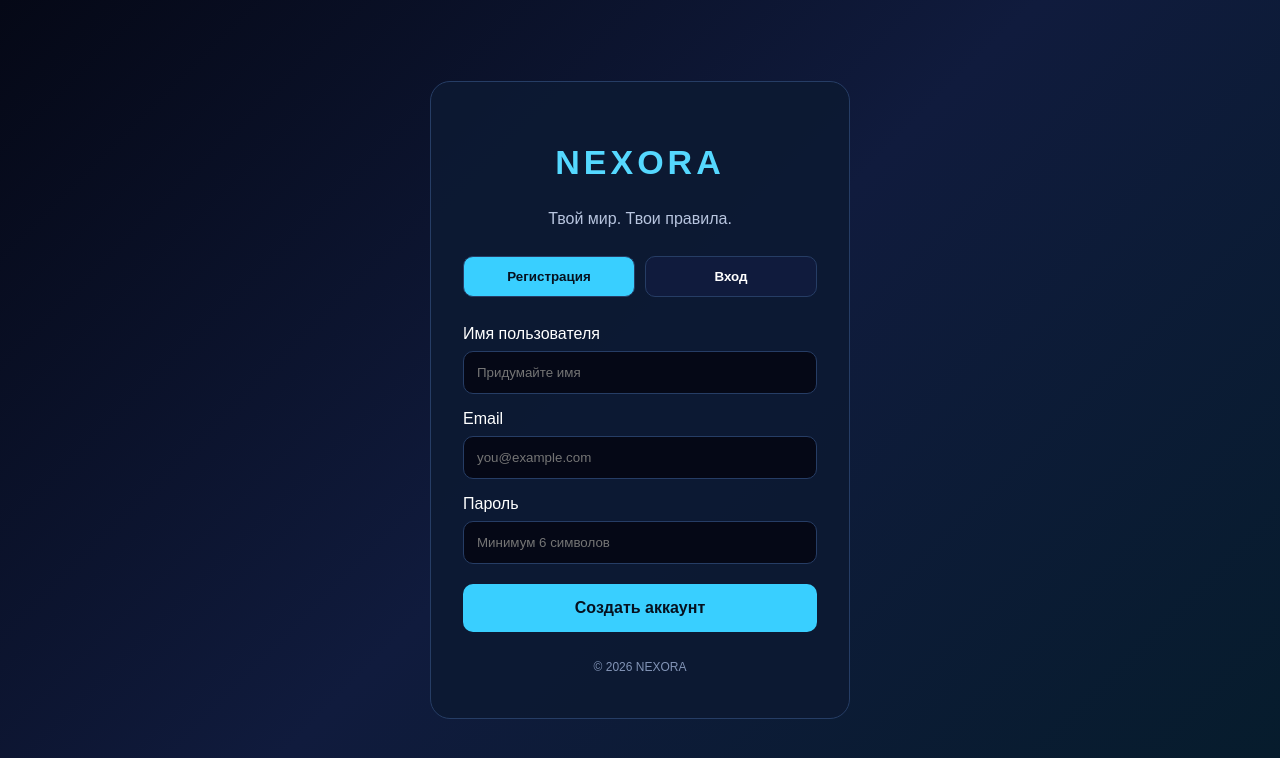
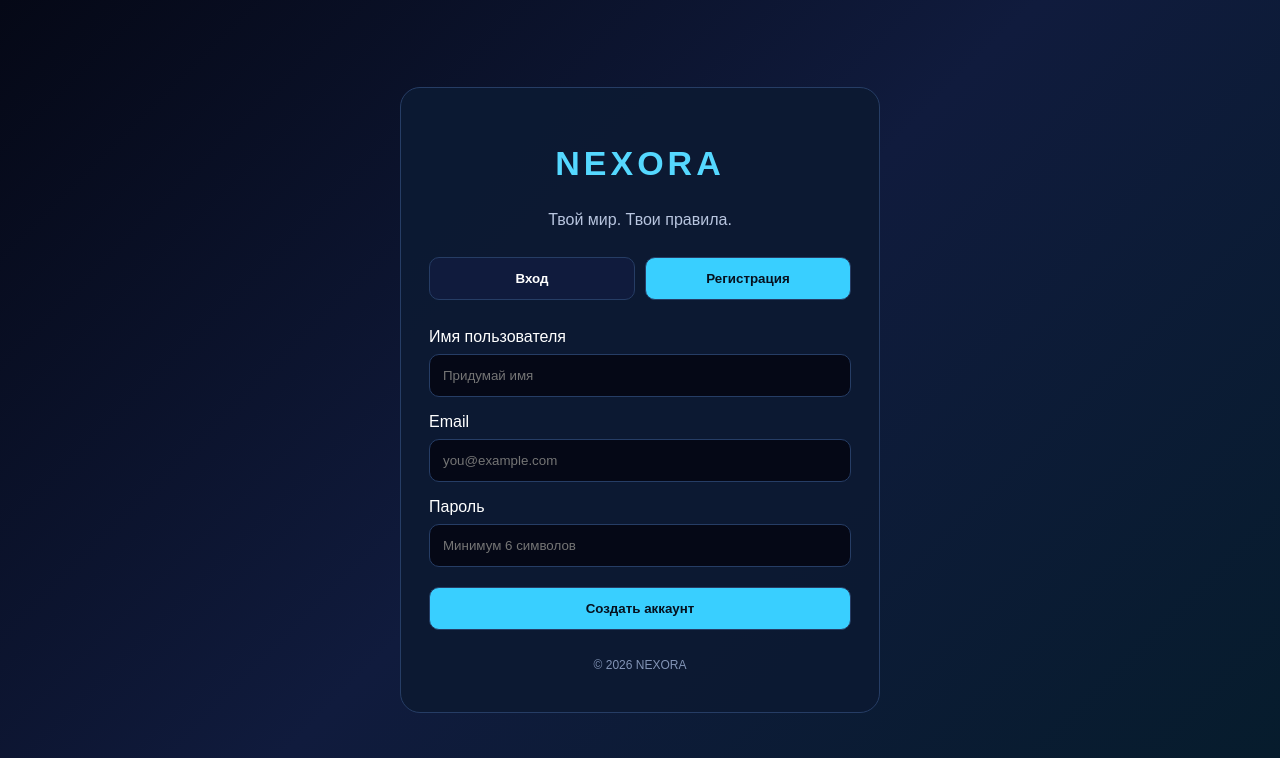
Before and after one commit to alikemalmuradov101-boop/NEXORA, a Next.js app: page / in a window 1280 px wide. Both pictures are taken after a click on the button "Регистрация". Shown: the top 758 px of the page. Built offline with nearby package versions, Linux system fonts and the light colour scheme; no server answers.

Commit message:
Update authentication logic and UI components
Refactor authentication handling and improve user experience.

```diff
--- a/app/page.tsx
+++ b/app/page.tsx
@@ -1,15 +1,54 @@
+
 "use client";
 
-import { useState } from "react";
+import { useEffect, useState } from "react";
+import type { User } from "@supabase/supabase-js";
 import { supabase } from "../lib/supabase";
 
+const inputStyle: React.CSSProperties = {
+  width: "100%",
+  boxSizing: "border-box",
+  padding: "13px",
+  marginTop: "8px",
+  borderRadius: "10px",
+  border: "1px solid #263d65",
+  background: "#050816",
+  color: "white",
+};
+
+const buttonStyle: React.CSSProperties = {
+  padding: "13px",
+  border: "1px solid #263d65",
+  borderRadius: "10px",
+  background: "#39cfff",
+  color: "#06111f",
+  fontWeight: "bold",
+  cursor: "pointer",
+};
+
 export default function Home() {
-  const [mode, setMode] = useState<"login" | "register">("register");
+  const [user, setUser] = useState<User | null>(null);
+  const [mode, setMode] = useState<"login" | "register">("login");
   const [email, setEmail] = useState("");
   const [password, setPassword] = useState("");
   const [username, setUsername] = useState("");
   const [message, setMessage] = useState("");
-  const [loading, setLoading] = useState(false);
+  const [loading, setLoading] = useState(true);
+
+  useEffect(() => {
+    supabase.auth.getUser().then(({ data }) => {
+      setUser(data.user);
+      setLoading(false);
+    });
+
+    const {
+      data: { subscription },
+    } = supabase.auth.onAuthStateChange((_event, session) => {
+      setUser(session?.user ?? null);
+    });
+
+    return () => subscription.unsubscribe();
+  }, []);
 
   async function handleAuth(e: React.FormEvent<HTMLFormElement>) {
     e.preventDefault();
@@ -29,63 +68,182 @@ export default function Home() {
 
         if (error) throw error;
 
-        if (data.user) {
         setMessage(
           data.session
-              ? "Аккаунт создан! Вы вошли в NEXORA."
-              : "Аккаунт создан! Проверьте почту и подтвердите Email."
+            ? "Аккаунт создан! Добро пожаловать в NEXORA."
+            : "Аккаунт создан. Проверь почту и подтверди Email."
         );
-        }
       } else {
-        const { data, error } =
-          await supabase.auth.signInWithPassword({
+        const { error } = await supabase.auth.signInWithPassword({
           email,
           password,
         });
 
         if (error) throw error;
 
-        if (data.user) {
-          setMessage("Вы успешно вошли в NEXORA!");
-        }
+        setMessage("Вход выполнен!");
       }
     } catch (error) {
       setMessage(
-        error instanceof Error
-          ? error.message
-          : "Произошла ошибка."
+        error instanceof Error ? error.message : "Произошла ошибка."
       );
     } finally {
       setLoading(false);
     }
   }
 
-  return (
-    <main
-      style={{
+  async function handleLogout() {
+    setLoading(true);
+    const { error } = await supabase.auth.signOut();
+    setLoading(false);
+
+    if (error) {
+      setMessage(error.message);
+      return;
+    }
+
+    setMessage("Ты вышел из аккаунта.");
+  }
+
+  const pageStyle: React.CSSProperties = {
     minHeight: "100vh",
-        background:
-          "linear-gradient(135deg, #050816, #101b3d, #061c2c)",
+    padding: "24px",
+    boxSizing: "border-box",
+    display: "flex",
+    justifyContent: "center",
+    alignItems: "center",
+    background: "linear-gradient(135deg, #050816, #101b3d, #061c2c)",
     color: "white",
     fontFamily: "Arial, sans-serif",
-        padding: "24px",
-        display: "flex",
-        alignItems: "center",
-        justifyContent: "center",
+  };
+
+  const panelStyle: React.CSSProperties = {
+    width: "100%",
+    maxWidth: "480px",
+    padding: "28px",
     boxSizing: "border-box",
+    border: "1px solid #263d65",
+    borderRadius: "20px",
+    background: "rgba(12, 25, 50, 0.96)",
+  };
+
+  if (loading) {
+    return (
+      <main style={pageStyle}>
+        <section style={panelStyle}>
+          <h1 style={{ color: "#55d8ff" }}>NEXORA</h1>
+          Проверяем аккаунт...
+        </section>
+      </main>
+    );
+  }
+
+  if (user) {
+    const displayName =
+      user.user_metadata?.username ||
+      user.user_metadata?.full_name ||
+      user.email?.split("@")[0] ||
+      "Пользователь";
+
+    return (
+      <main style={pageStyle}>
+        <section style={panelStyle}>
+          <h1
+            style={{
+              textAlign: "center",
+              color: "#55d8ff",
+              letterSpacing: "4px",
             }}
           >
-      <section
+            NEXORA
+          </h1>
+
+          <p style={{ color: "#b8c5df", textAlign: "center" }}>
+            Твой мир. Твои правила.
+          </p>
+
+          <div
             style={{
-          width: "100%",
-          maxWidth: "420px",
-          padding: "32px",
+              marginTop: "28px",
+              padding: "20px",
+              borderRadius: "14px",
+              background: "#081329",
               border: "1px solid #263d65",
-          borderRadius: "20px",
-          background: "rgba(12, 25, 50, 0.92)",
-          boxSizing: "border-box",
             }}
           >
+            <p style={{ color: "#55d8ff", fontSize: "13px" }}>
+              ЛИЧНЫЙ КАБИНЕТ
+            </p>
+
+            <h2 style={{ overflowWrap: "anywhere" }}>
+              Привет, {displayName}!
+            </h2>
+
+            <p style={{ color: "#b8c5df", overflowWrap: "anywhere" }}>
+              Email: {user.email}
+            </p>
+
+            <p style={{ color: "#8294b6", fontSize: "12px" }}>
+              ID аккаунта: {user.id}
+            </p>
+          </div>
+
+          <div
+            style={{
+              display: "grid",
+              gap: "12px",
+              marginTop: "20px",
+            }}
+          >
+            <button
+              style={buttonStyle}
+              onClick={() =>
+                setMessage("Раздел объявлений добавим следующим этапом.")
+              }
+            >
+              Мои объявления
+            </button>
+
+            <button
+              style={{
+                ...buttonStyle,
+                background: "#101b3d",
+                color: "white",
+              }}
+              onClick={() =>
+                setMessage("Раздел покупок добавим следующим этапом.")
+              }
+            >
+              Мои покупки
+            </button>
+
+            <button
+              style={{
+                ...buttonStyle,
+                background: "#25162a",
+                borderColor: "#67334f",
+                color: "#ffb5cb",
+              }}
+              onClick={handleLogout}
+              disabled={loading}
+            >
+              Выйти из аккаунта
+            </button>
+          </div>
+
+          {message && (
+            <p role="status" style={{ color: "#55d8ff", lineHeight: 1.6 }}>
+              {message}
+            </p>
+          )}
+        </section>
+      </main>
+    );
+  }
+
+  return (
+    <main style={pageStyle}>
+      <section style={panelStyle}>
         <h1
           style={{
             textAlign: "center",
@@ -101,44 +259,43 @@ export default function Home() {
           Твой мир. Твои правила.
         </p>
 
-        <div style={{ display: "flex", gap: "10px", margin: "28px 0" }}>
+        <div
+          style={{
+            display: "flex",
+            gap: "10px",
+            margin: "28px 0",
+          }}
+        >
           <button
             type="button"
+            style={{
+              ...buttonStyle,
+              flex: 1,
+              background: mode === "login" ? "#39cfff" : "#101b3d",
+              color: mode === "login" ? "#06111f" : "white",
+            }}
+            onClick={() => {
+              setMode("login");
+              setMessage("");
+            }}
+          >
+            Вход
+          </button>
+
+          <button
+            type="button"
+            style={{
+              ...buttonStyle,
+              flex: 1,
+              background: mode === "register" ? "#39cfff" : "#101b3d",
+              color: mode === "register" ? "#06111f" : "white",
+            }}
             onClick={() => {
               setMode("register");
               setMessage("");
             }}
-            style={{
-              flex: 1,
-              padding: "12px",
-              borderRadius: "10px",
-              border: "1px solid #263d65",
-              background:
-                mode === "register" ? "#39cfff" : "#101b3d",
-              color: mode === "register" ? "#06111f" : "white",
-              fontWeight: "bold",
-            }}
           >
             Регистрация
-          </button>
-
-          <button
-            type="button"
-            onClick={() => {
-              setMode("login");
-              setMessage("");
-            }}
-            style={{
-              flex: 1,
-              padding: "12px",
-              borderRadius: "10px",
-              border: "1px solid #263d65",
-              background: mode === "login" ? "#39cfff" : "#101b3d",
-              color: mode === "login" ? "#06111f" : "white",
-              fontWeight: "bold",
-            }}
-          >
-            Вход
           </button>
         </div>
 
@@ -147,13 +304,13 @@ export default function Home() {
             <label style={{ display: "block", marginBottom: "16px" }}>
               Имя пользователя
               <input
+                style={inputStyle}
                 required
                 minLength={3}
                 maxLength={24}
                 value={username}
                 onChange={(e) => setUsername(e.target.value)}
-                placeholder="Придумайте имя"
-                style={inputStyle}
+                placeholder="Придумай имя"
               />
             </label>
           )}
@@ -161,48 +318,36 @@ export default function Home() {
           <label style={{ display: "block", marginBottom: "16px" }}>
             Email
             <input
-              required
+              style={inputStyle}
               type="email"
               autoComplete="email"
+              required
               value={email}
               onChange={(e) => setEmail(e.target.value)}
               placeholder="you@example.com"
-              style={inputStyle}
             />
           </label>
 
           <label style={{ display: "block", marginBottom: "20px" }}>
             Пароль
             <input
+              style={inputStyle}
+              type="password"
+              autoComplete={
+                mode === "register" ? "new-password" : "current-password"
+              }
+              minLength={6}
               required
-              type="password"
-              minLength={6}
-              autoComplete={
-                mode === "register"
-                  ? "new-password"
-                  : "current-password"
-              }
               value={password}
               onChange={(e) => setPassword(e.target.value)}
               placeholder="Минимум 6 символов"
-              style={inputStyle}
             />
           </label>
 
           <button
             disabled={loading}
             type="submit"
-            style={{
-              width: "100%",
-              padding: "15px",
-              border: "none",
-              borderRadius: "10px",
-              background: "#39cfff",
-              color: "#06111f",
-              fontWeight: "bold",
-              fontSize: "16px",
-              opacity: loading ? 0.6 : 1,
-            }}
+            style={{ ...buttonStyle, width: "100%", opacity: loading ? 0.6 : 1 }}
           >
             {loading
               ? "Подождите..."
@@ -217,11 +362,7 @@ export default function Home() {
             role="status"
             style={{
               marginTop: "20px",
-              color:
-                message.includes("ошиб") ||
-                message.includes("Invalid")
-                  ? "#ff9b9b"
-                  : "#55d8ff",
+              color: "#55d8ff",
               overflowWrap: "anywhere",
               lineHeight: 1.6,
             }}
@@ -244,16 +385,3 @@ export default function Home() {
     </main>
   );
                 }
-
-const inputStyle: React.CSSProperties = {
-  display: "block",
-  width: "100%",
-  boxSizing: "border-box",
-  marginTop: "8px",
-  padding: "13px",
-  borderRadius: "10px",
-  border: "1px solid #263d65",
-  background: "#050816",
-  color: "white",
-  outline: "none",
-};
```
Lines whose indentation alone changed are shown as unchanged.
